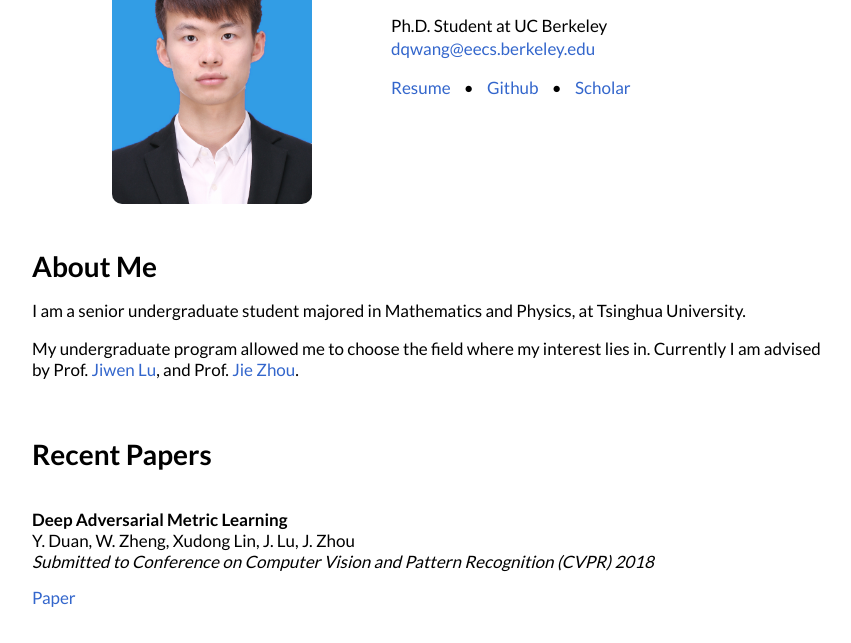
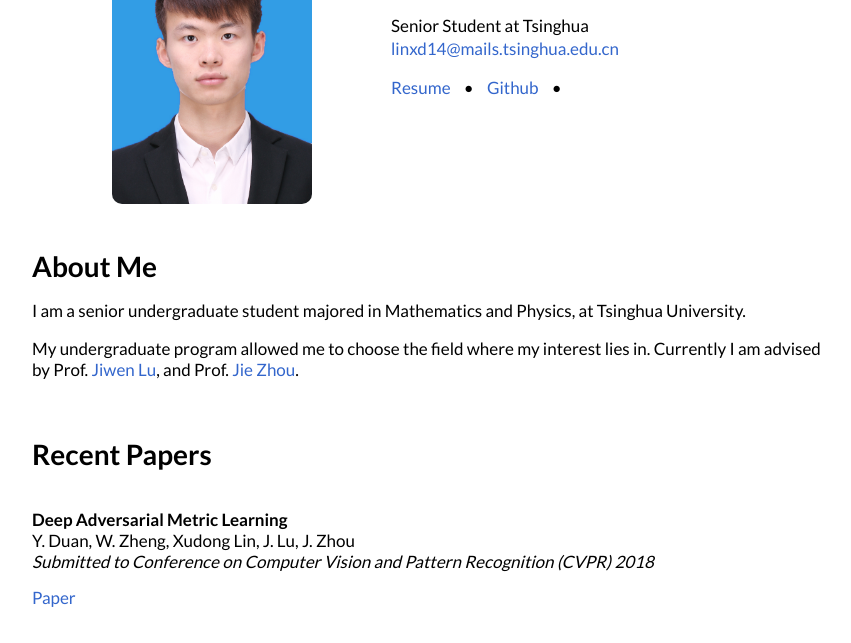
Before and after one commit to XudongLinthu/XudongLinthu.github.io, a plain HTML site: page index.html in a window 1280 px wide. Shown: the part 108-751 px from the top of the page, without its empty margins (208-1059 px from the left). Drawn offline with Linux system fonts and the light colour scheme.

Commit message:
Update index.html

```diff
--- a/index.html
+++ b/index.html
@@ -175,10 +175,10 @@
 			<div style="position:absolute;top:29px;left:29px">
 				<h1><span itemprop="name">Xudong Lin</span></h1>
 				<bt>
-					<p style="line-height:23px;">Ph.D. Student at UC Berkeley
+					<p style="line-height:23px;">Senior Student at Tsinghua
 						<br>
-						<a href="mailto:dqwang@eecs.berkeley.edu">dqwang@eecs.berkeley.edu</a></p>
-					<p class="external"><a href="docs/XudongLinCV.pdf" class="first" target="_blank">Resume</a> &bull; <a href="https://github.com/DequanWang" target="_blank">Github</a> &bull; <a href="https://scholar.google.com/citations?user=cS_2fUgAAAAJ&hl=en" target="_blank">Scholar</a></p>
+						<a href="mailto:linxd14@mails.tsinghua.edu.cn">linxd14@mails.tsinghua.edu.cn</a></p>
+					<p class="external"><a href="docs/XudongLinCV.pdf" class="first" target="_blank">Resume</a> &bull; <a href="https://github.com/XudongLinthu" target="_blank">Github</a> &bull; </p>
 			</div>
 		</div>
 	</div>
```
